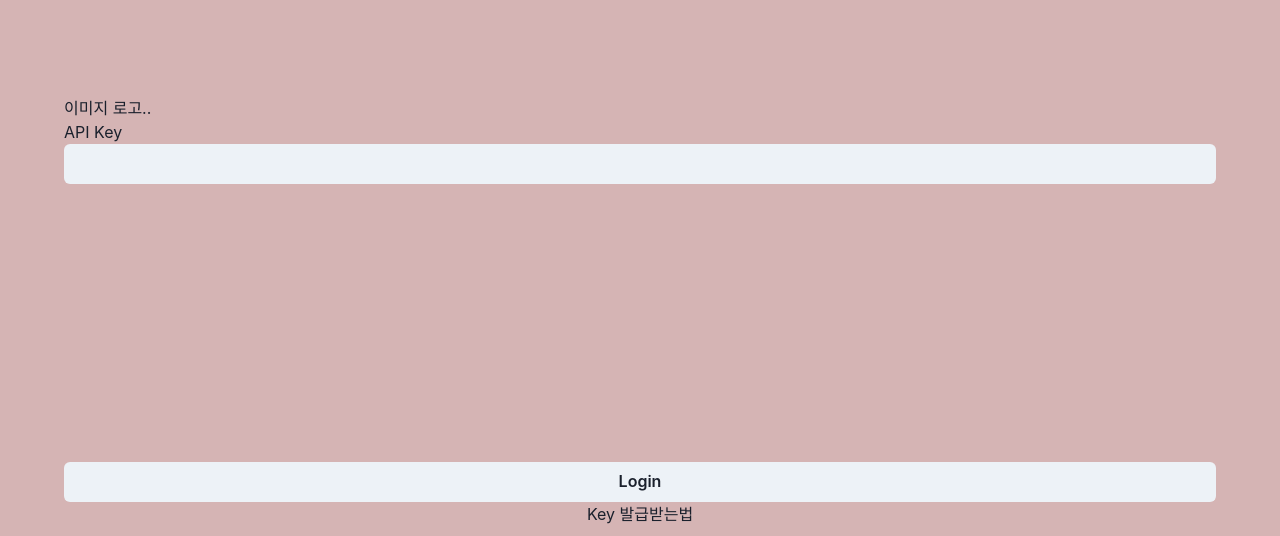
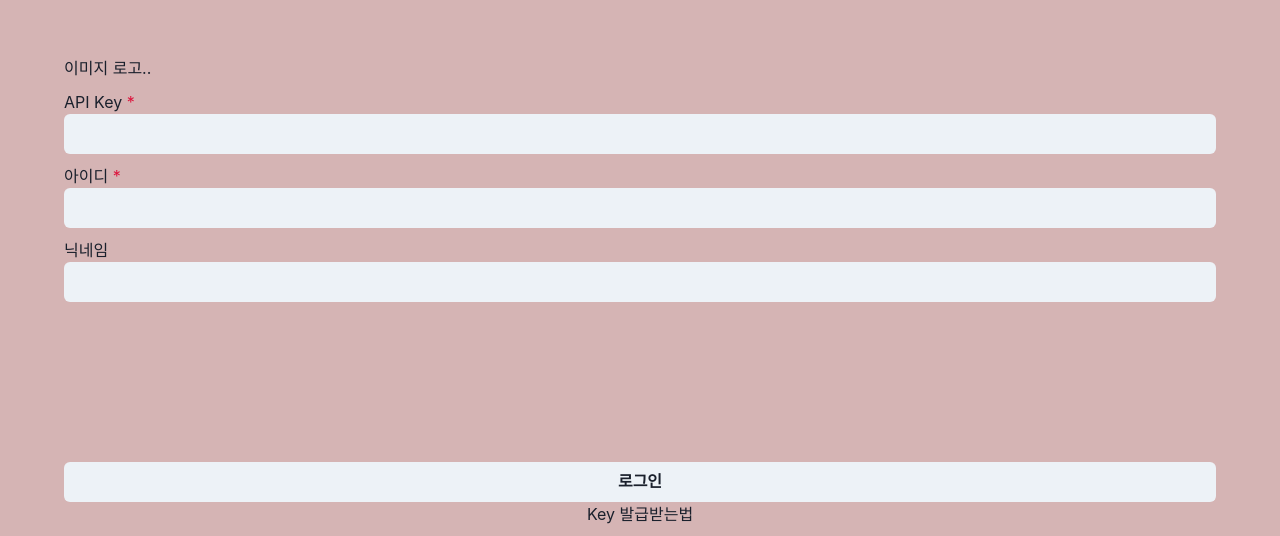
Before and after one commit to Jeongeun-Choi/KakaoTalk_AI_Group_Chat_Room, a Next.js app: page /login in a window 1280 px wide. Shown: the part 264-800 px from the top of the page. Built offline with nearby package versions, Linux system fonts and the light colour scheme.

Commit message:
add: 로그인 화면에 닉네임, 아이디 input 추가 및 그에따른 db column 추가

```diff
--- a/src/pages/login.tsx
+++ b/src/pages/login.tsx
@@ -1,73 +1,61 @@
-import { useCallback, useEffect, useRef } from "react";
+import { useCallback, useRef, useState } from "react";
 import { useRouter } from "next/router";
 import { InputBox } from "@/components/Input";
 import { InputBoxHandle } from "@/components/Input/types";
 import { Button, Link } from "@chakra-ui/react";
 import styled from "@emotion/styled";
 import { getActions } from "@/utils/db";
-import setIndexedDB from "@/hooks/useIndexedDBStore";
-import { DBConfigType } from "@/globalType";
 
-const config: DBConfigType = {
-  databaseName: "AI_CHAT",
-  version: 1,
-  stores: [
-    {
-      name: "api_key",
-      id: { keyPath: "apiKey" },
-      columns: [{ name: "apiKey", keyPath: "apiKey" }],
-    },
-    {
-      name: "chat_room_list",
-      id: { keyPath: "id", autoIncrement: true },
-      columns: [
-        { name: "name", keyPath: "name", options: { unique: false } },
-        {
-          name: "memberCount",
-          keyPath: "memberCount",
-          options: { unique: false },
-        },
-      ],
-    },
-  ],
+type IsInvalidType = {
+  apiKey: boolean;
+  userId: boolean;
+};
+
+const errorText = {
+  apiKey: "잘못된 형식입니다.",
+  userId: "잘못된 형식입니다.",
 };
 
 function LoginPage() {
   const { add } = getActions("api_key");
   const router = useRouter();
-  const inputRef = useRef<InputBoxHandle>(null);
+  const apiKeyinputRef = useRef<InputBoxHandle>(null);
+  const idInputRef = useRef<InputBoxHandle>(null);
+  const nicknameInputRef = useRef<InputBoxHandle>(null);
+  const [isInvalid, setIsInvalid] = useState<IsInvalidType>({
+    apiKey: false,
+    userId: false,
+  });
 
   const handleSubmitResult = useCallback(async () => {
-    if (!inputRef.current) {
+    if (
+      !apiKeyinputRef.current ||
+      !idInputRef.current ||
+      !nicknameInputRef.current
+    ) {
       return;
     }
 
-    const apiKey = inputRef.current.getInputValue();
+    const apiKey = apiKeyinputRef.current.getInputValue();
+    const userId = idInputRef.current.getInputValue();
+    const nickname = nicknameInputRef.current.getInputValue();
 
-    if (!apiKey) {
+    if (!apiKey || !userId) {
+      setIsInvalid({ apiKey: !apiKey, userId: !userId });
       return;
     }
 
     try {
-      console.log();
-      const response = await add({ apiKey });
+      const response = await add({
+        apiKey,
+        userId,
+        nickname: nickname || "익명", // 닉네임 추가 안했을 경우 '익명'으로 설정
+      });
       console.log(response);
       router.push("/chat-list");
     } catch (e) {
       console.error(e);
     }
-    // fetch("/api/login", {
-    //   method: "POST",
-    //   body: JSON.stringify({ apiKey }),
-    //   headers: { "Content-Type": "application/json" },
-    // })
-    //   .then((res) => res.json())
-    //   .then((data) => {
-    //     console.log(data);
-    //   })
-    //   .catch((err) => {
-    //     console.log("error", err);
-    //   });
   }, [add, router]);
 
   // useEffect(() => {
@@ -83,10 +71,26 @@ function LoginPage() {
     <LoginContainer>
       <Main>
         <div>이미지 로고..</div>
-        <InputBox ref={inputRef} label="API Key" variant="filled" />
+        <InputBox
+          ref={apiKeyinputRef}
+          label="API Key"
+          variant="filled"
+          isRequired
+          isInvalid={isInvalid.apiKey}
+          errorText={errorText.apiKey}
+        />
+        <InputBox
+          ref={idInputRef}
+          label="아이디"
+          variant="filled"
+          isRequired
+          isInvalid={isInvalid.userId}
+          errorText={errorText.userId}
+        />
+        <InputBox ref={nicknameInputRef} label="닉네임" variant="filled" />
       </Main>
       <Footer>
-        <Button onClick={handleSubmitResult}>Login</Button>
+        <Button onClick={handleSubmitResult}>로그인</Button>
         <Link>Key 발급받는법</Link>
       </Footer>
     </LoginContainer>
@@ -106,7 +110,15 @@ const LoginContainer = styled.div`
 const Main = styled.main`
   width: 90%;
   position: relative;
-  top: 45%;
+  top: 40%;
+
+  div {
+    margin-bottom: 10px;
+
+    :last-child {
+      margin-bottom: 0;
+    }
+  }
 `;
 
 const Footer = styled.footer`
```
Also changed, not shown: src/pages/index.tsx (+7 -2 lines).
